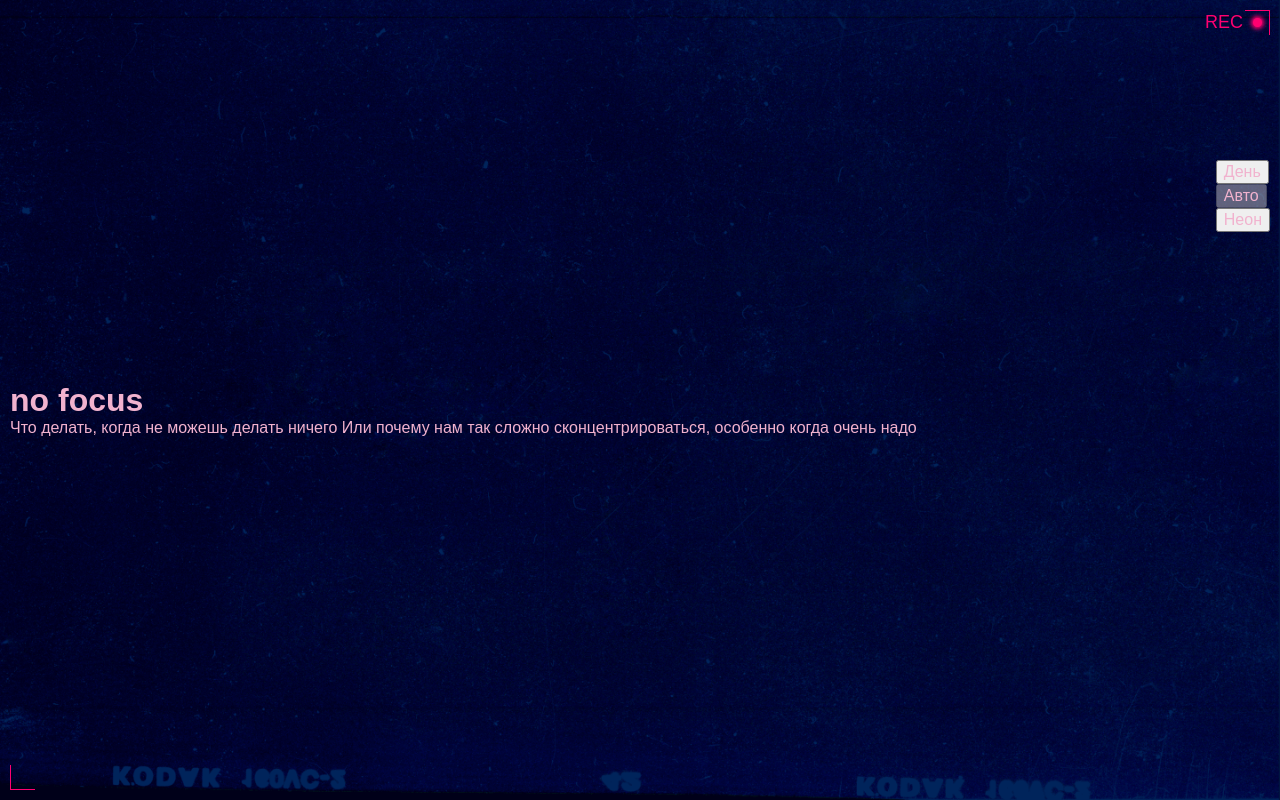
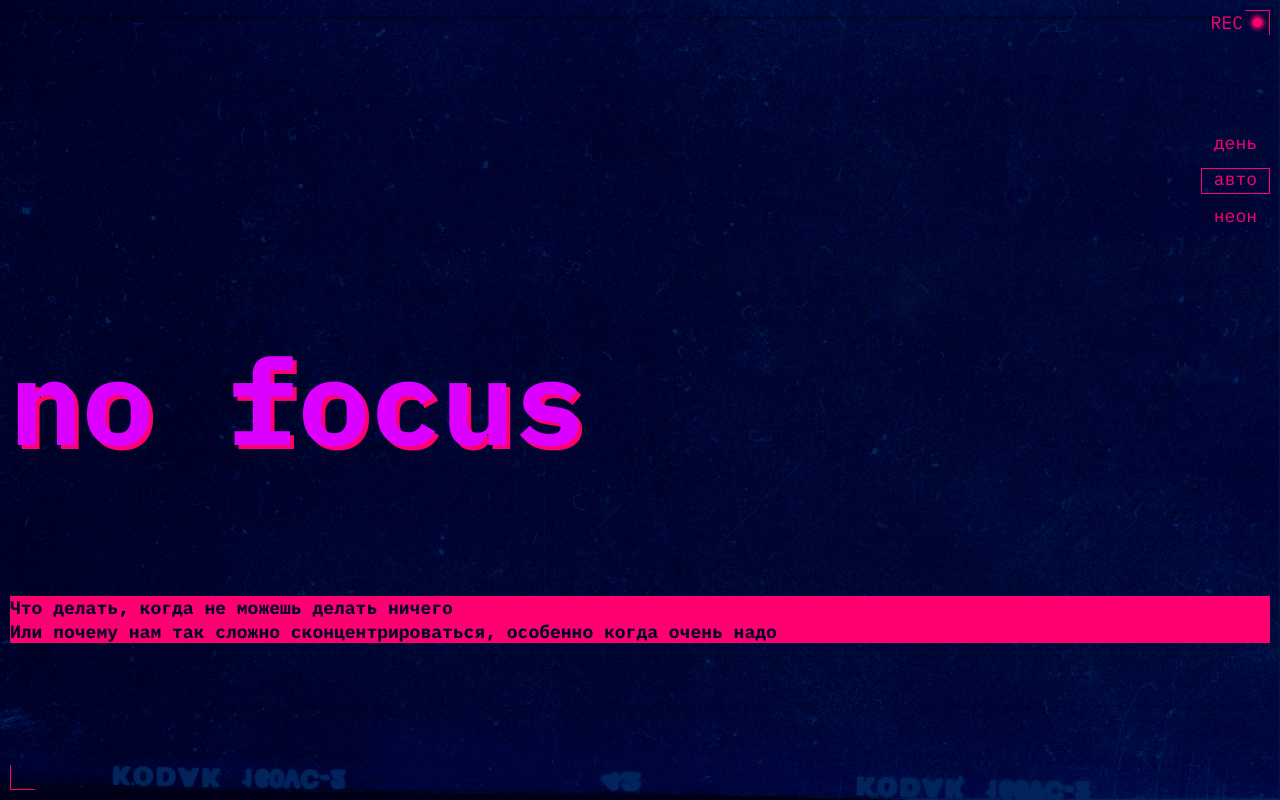
Before and after one commit to MaxTch3/slozhno-sosredotochitsya, a plain HTML site: page index.html in a window 1280 px wide. Drawn offline with Linux system fonts and the light colour scheme.

Commit message:
feat: сверстан header для 375 x 668 - dark, учтены состояния

```diff
--- a/index.html
+++ b/index.html
@@ -9,6 +9,7 @@
   <link rel="icon" href="./images/favicon.ico" sizes="any">
   <link rel="icon" href="./images/favicon.svg" type="image/svg+xml">
   <link rel="apple-touch-icon" href="./images/mobile-icon.png">
+  <link rel="stylesheet" href="./fonts/fonts.css">
   <link rel="stylesheet" href="./styles/variables.css">
   <link rel="stylesheet" href="./styles/globals.css">
   <link rel="stylesheet" href="./styles/style.css">
@@ -28,8 +29,7 @@
           </button>
         </li>
         <li class="header__theme-menu-item">
-            <button
-              class="header__theme-menu-button header__theme-menu-button_active header__theme-menu-button_type_auto"
+          <button class="header__theme-menu-button header__theme-menu-button_active header__theme-menu-button_type_auto"
             disabled>
             Авто
           </button>
@@ -41,11 +41,11 @@
         </li>
       </ul>
     </nav>
-    <!-- </div> -->
 
     <h1 class="header__title">no focus</h1>
-    <p class="header__text">Что делать, когда не можешь делать ничего
-      Или почему нам так сложно сконцентрироваться, особенно когда очень надо</p>
+    <p class="header__description title-decor">Что делать, когда не можешь делать ничего
+      <br>Или почему нам так сложно сконцентрироваться, особенно когда очень надо
+    </p>
   </header>
   <script src="./scripts/script.js"></script>
 </body>
--- a/styles/style.css
+++ b/styles/style.css
@@ -1,6 +1,7 @@
 .page {
   color: var(--text-color);
   font-family: var(--font-family);
+  font-size: 18px;
   background-color: var(--bg-color);
   background-image: var(--bg-image);
   background-repeat: no-repeat;
@@ -62,7 +63,60 @@
 }
 
 .header__theme-menu {
+  justify-self: end;
+  align-self: center;
+}
+
+.header__theme-menu-list {
   display: flex;
-  justify-content: end;
-  align-items: center;
+  flex-direction: column;
+  gap: 10px;
 }
+
+.header__theme-menu-button {
+  border: none;
+  padding: 0 13px;
+  padding-block-end: 3px;
+  color: var(--accent-color);
+  line-height: 1;
+  text-transform: lowercase;
+  background-color: transparent;
+  block-size: 26px;
+  cursor: pointer;
+}
+
+.header__theme-menu-button:focus {
+  outline: none;
+}
+
+.header__theme-menu-button:focus-visible {
+  border-block-end : 1px solid var(--accent-color);
+}
+
+.header__theme-menu-button:hover {
+  outline: 1px solid var(--hover-color);
+  outline-offset: -1px;
+}
+
+.header__theme-menu-button_active {
+  outline: 1px solid var(--accent-color);
+  outline-offset: -1px;
+}
+
+.header__title {
+  color: var(--main-title-color);
+  font-size: clamp(7.25rem, 7.0115rem + 1.0178vw, 7.5rem);
+  line-height: 0.825;
+  text-shadow: 4px 4px 0 var(--accent-color);
+}
+
+.header__description {
+  align-self: center;
+}
+
+.title-decor {
+  color: var(--text-accent-block-color);
+  font-weight: 700;
+  line-height: 1.3;
+  background: var(--accent-color);
+}
--- a/styles/variables.css
+++ b/styles/variables.css
@@ -9,5 +9,6 @@
   --main-title-color: #DB00FF;
   --text-color: #F1B2CE;
   --text-accent-block-color: #000028;
-  --font-family: "IBM Plex Mono", Arial, sans-serif;
+  --font-family: "IBM Plex Mono", monospace;
+  --hover-color: #FF99C6;
 }
```
Lines whose indentation alone changed are shown as unchanged.
